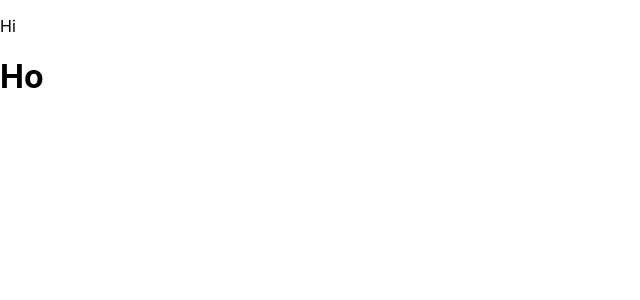
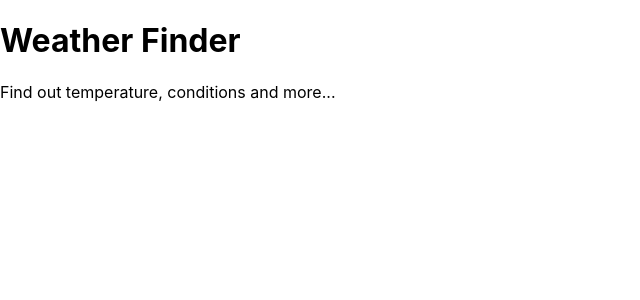
Before and after one commit to heyboy6059/reactWeatherApp, a React (Create React App) app: page / in a window 1280 px wide. Shown: the top 300 px of the page, without its empty margins (0-640 px from the left). Built offline with nearby package versions, Linux system fonts and the light colour scheme.

Commit message:
Created new Title components

```diff
--- a/src/App.js
+++ b/src/App.js
@@ -1,11 +1,11 @@
 import React from 'react';
+import Titles from './components/Titles';
 
 class App extends React.Component {
   render() {
     return (
       <div>
-        <p>Hi</p>
-        <h1>Ho</h1>
+        <Titles/>
       </div>
 
     );
--- /dev/null
+++ b/src/components/Titles.js
@@ -0,0 +1,14 @@
+import React from 'react';
+
+class Titles extends React.Component{
+    render(){
+        return (
+            <div>
+                <h1>Weather Finder</h1>
+                <p>Find out temperature, conditions and more...</p>
+            </div>
+        );
+    }
+}
+
+export default Titles;
```
